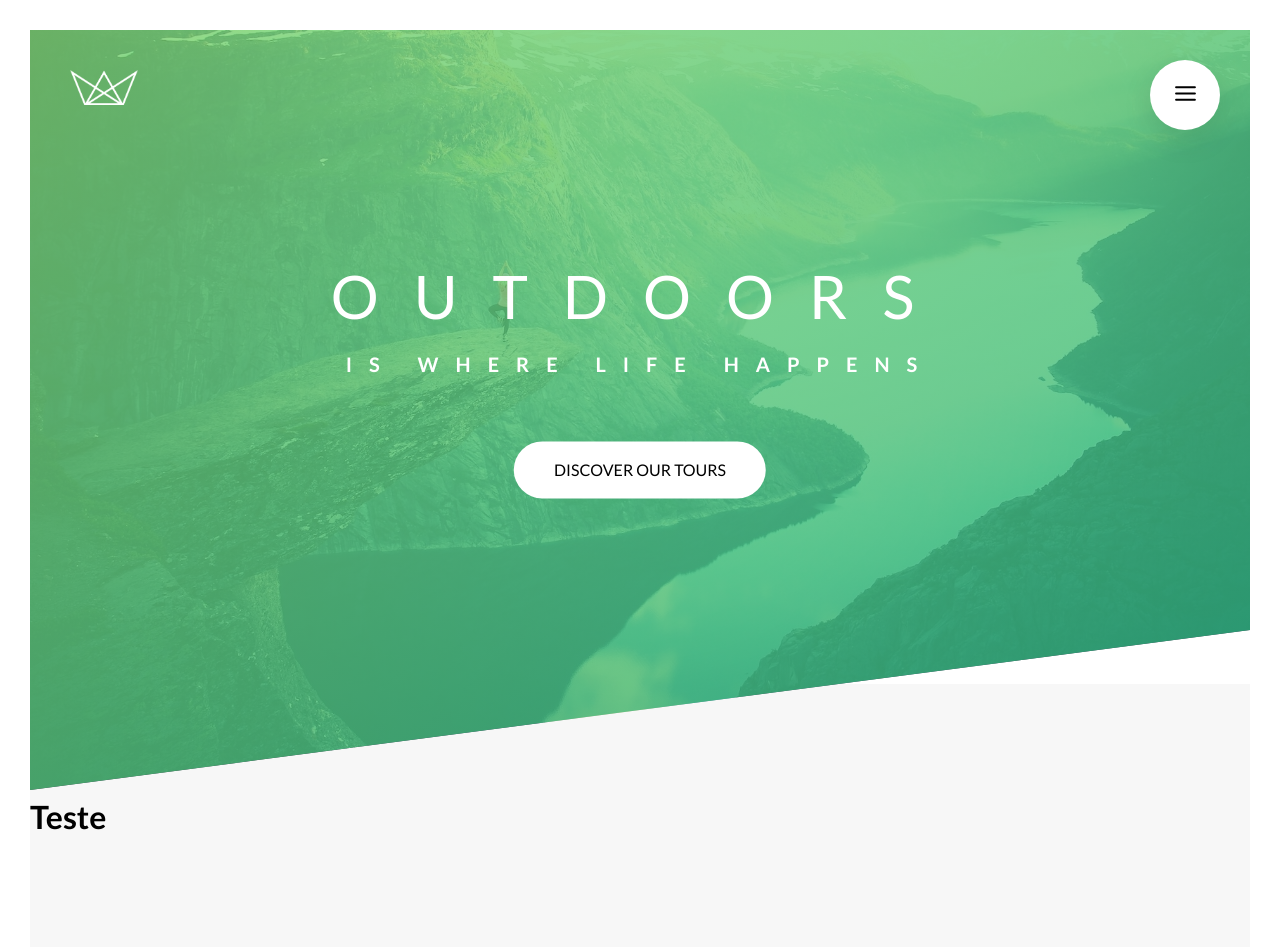
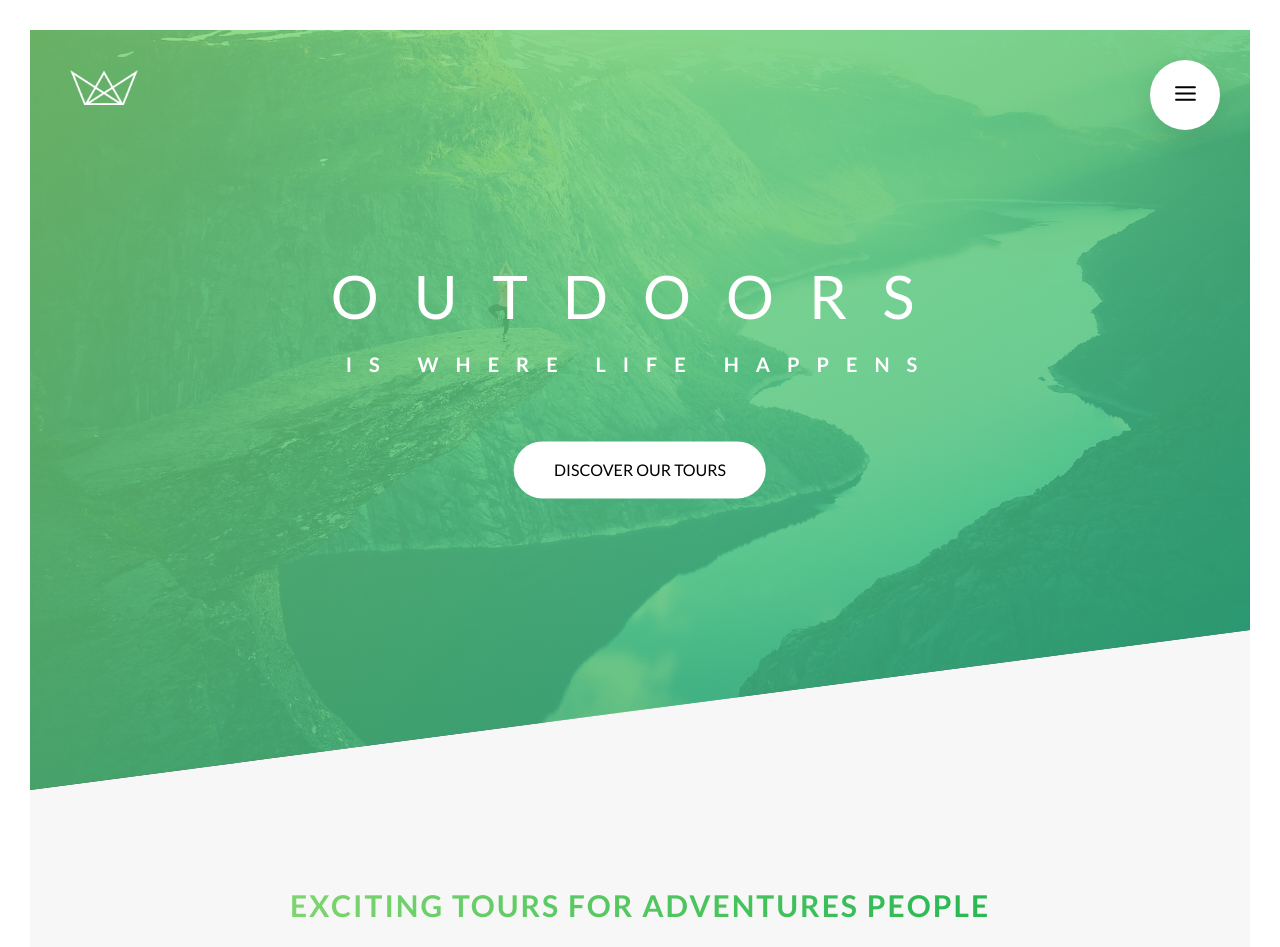
Before and after one commit to AndreFelipe97/natours-curso-css, a React (Create React App) app: page / in a window 1280 px wide. Shown: the top 947 px of the page. Built offline with nearby package versions, Linux system fonts and the light colour scheme.

Commit message:
refactor

```diff
--- a/package.json
+++ b/package.json
@@ -14,7 +14,7 @@
     "web-vitals": "^2.1.0"
   },
   "scripts": {
-    "start": "CHOKIDAR_USEPOLLING=true react-scripts start",
+    "start": "react-scripts start",
     "build": "react-scripts build",
     "test": "react-scripts test",
     "eject": "react-scripts eject"
--- a/src/Components/about/index.jsx
+++ b/src/Components/about/index.jsx
@@ -16,7 +16,6 @@ import { Nat1Large, Nat2Large, Nat3Large } from "../../assets/img";
 export function About() {
   return (
     <main id="about">
-      <h1>Teste</h1>
       <SectionAbout>
         <UCenterText>
           <UMarginBottomBig>
```
